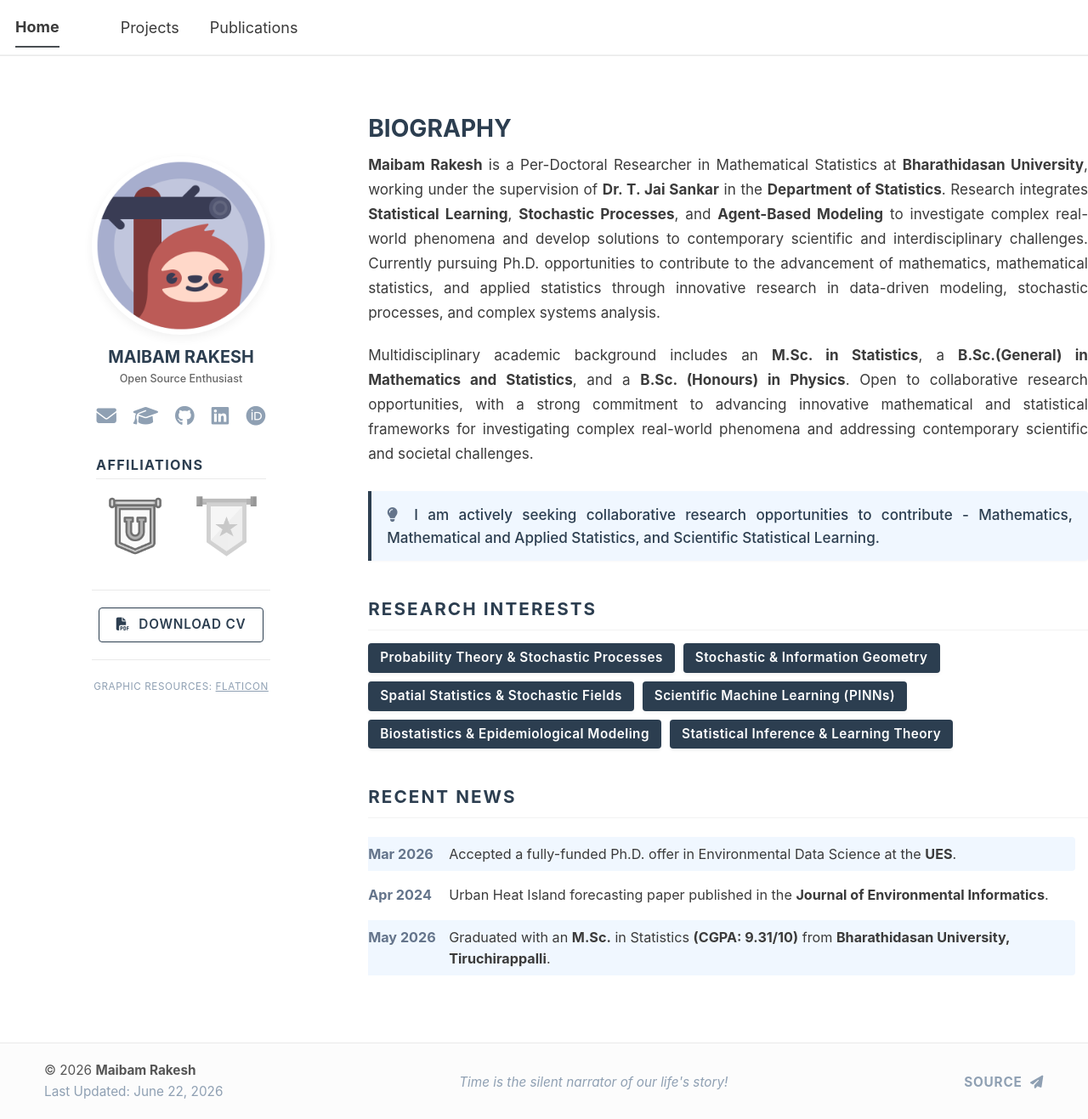
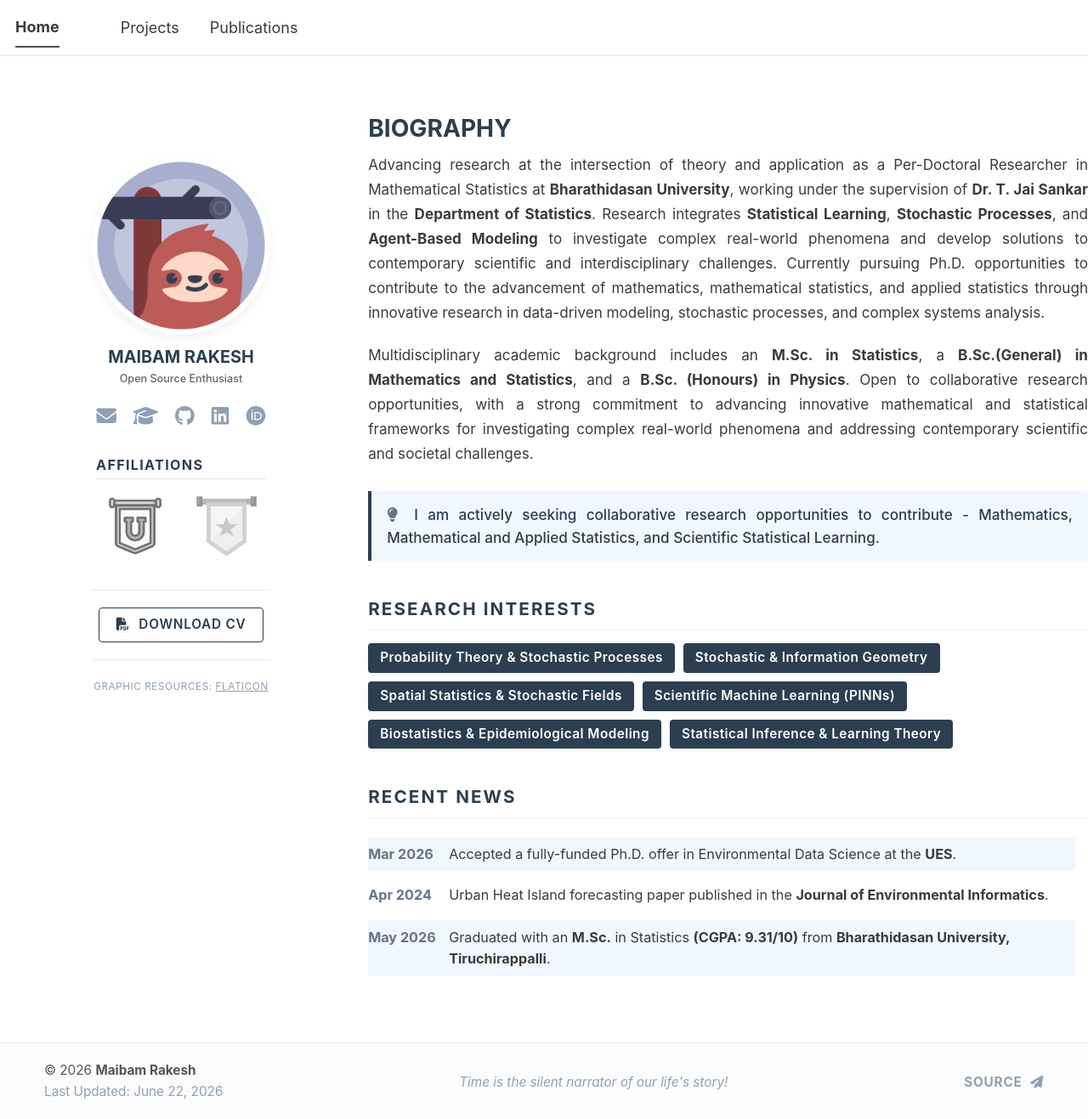
Before and after one commit to maibamrakeshsingh/maibamrakeshsingh.github.io, a Jekyll site: the page built from _pages/about.md, in a window 1280 px wide and 1317 px high. Shown: the whole window at 85% size. Built offline with Jekyll 4.4.1, drawn with Linux system fonts in a browser that asks for light colours; a script bundle is joined from its source files by our own code; library files that are not in the unit come from our copies.

Commit message:
Revise about page content for clarity and focus

```diff
--- a/_pages/about.md
+++ b/_pages/about.md
@@ -185,7 +185,7 @@
 </style>
 
 <div class="content-text">
-  <strong>Maibam Rakesh</strong> is a Per-Doctoral Researcher in Mathematical Statistics at <strong>Bharathidasan University</strong>, working under the supervision of <strong>Dr. T. Jai Sankar</strong> in the <strong>Department of Statistics</strong>. Research integrates <strong>Statistical Learning</strong>, <strong>Stochastic Processes</strong>, and <strong>Agent-Based Modeling</strong> to investigate complex real-world phenomena and develop solutions to contemporary scientific and interdisciplinary challenges. Currently pursuing Ph.D. opportunities to contribute to the advancement of mathematics, mathematical statistics, and applied statistics through innovative research in data-driven modeling, stochastic processes, and complex systems analysis.
+Advancing research at the intersection of theory and application as a Per-Doctoral Researcher in Mathematical Statistics at <strong>Bharathidasan University</strong>, working under the supervision of <strong>Dr. T. Jai Sankar</strong> in the <strong>Department of Statistics</strong>. Research integrates <strong>Statistical Learning</strong>, <strong>Stochastic Processes</strong>, and <strong>Agent-Based Modeling</strong> to investigate complex real-world phenomena and develop solutions to contemporary scientific and interdisciplinary challenges. Currently pursuing Ph.D. opportunities to contribute to the advancement of mathematics, mathematical statistics, and applied statistics through innovative research in data-driven modeling, stochastic processes, and complex systems analysis.
 </div>
 
 <div class="content-text">
```
